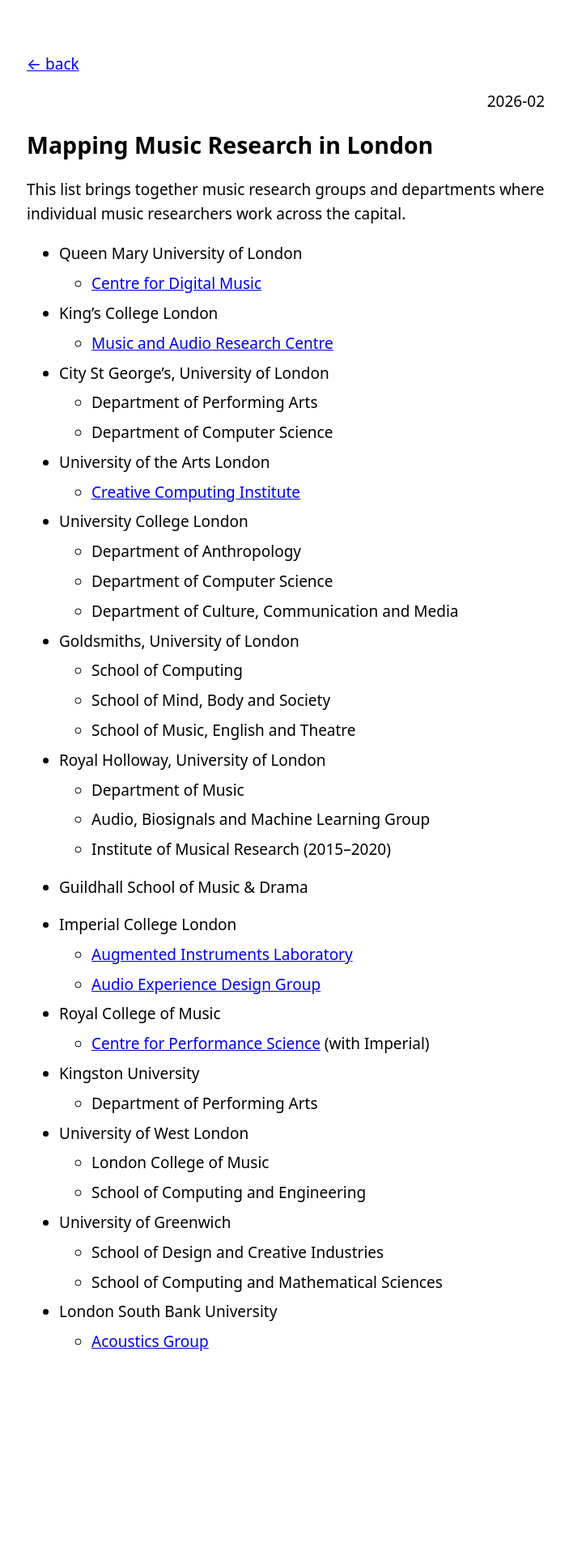
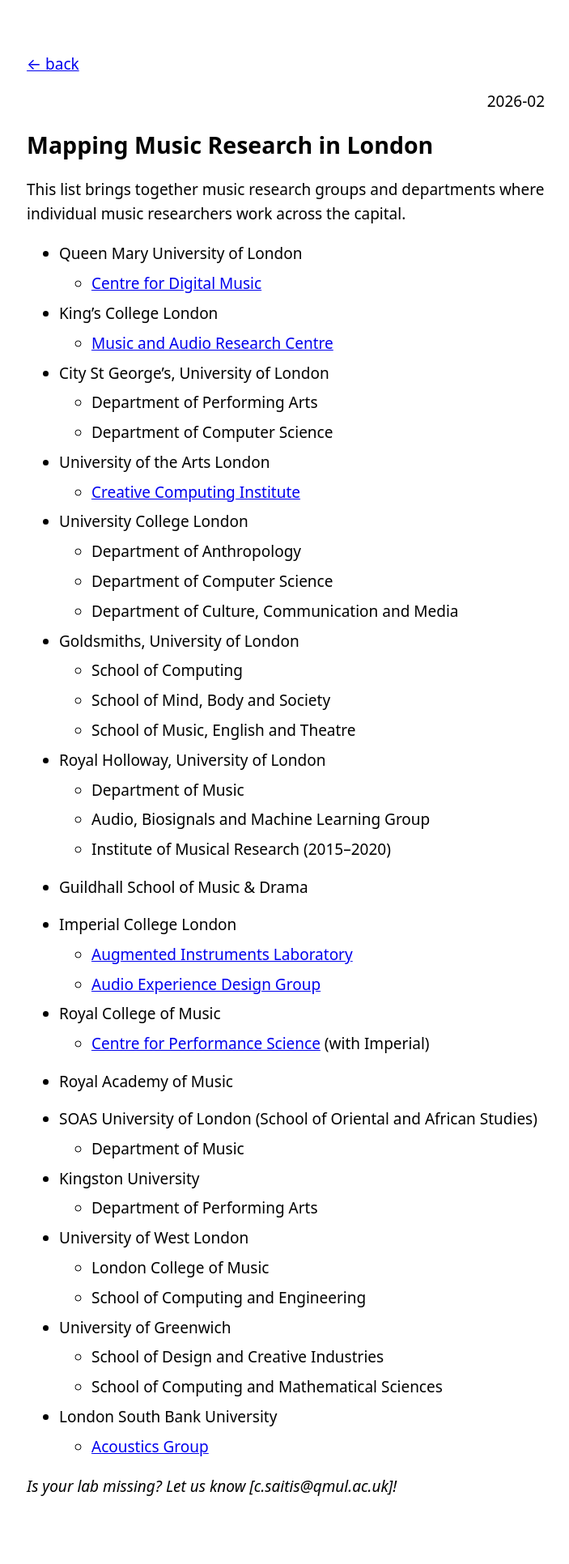
Before and after one commit to dmrn-limri/dmrn-limri.github.io, a Jekyll site: the page built from _posts/2026-02-10-mapping-music-research-london.md, in a window 1280 px wide. Shown: the whole page at 81% size, without its empty margins (287-990 px from the left). Built offline with Jekyll 4.4.1, drawn with Linux system fonts in a browser that asks for light colours; before the commit the page ends 1756 px from its top, so only the background shows below that.

Commit message:
Update 2026-02-10-mapping-music-research-london.md

```diff
--- a/_posts/2026-02-10-mapping-music-research-london.md
+++ b/_posts/2026-02-10-mapping-music-research-london.md
@@ -43,6 +43,11 @@ This list brings together music research groups and departments where individual
 * Royal College of Music
   * [Centre for Performance Science](https://performancescience.ac.uk/) (with Imperial)
 
+* Royal Academy of Music
+
+* SOAS University of London (School of Oriental and African Studies)
+  * Department of Music
+
 * Kingston University
   * Department of Performing Arts
 
@@ -56,3 +61,5 @@ This list brings together music research groups and departments where individual
 
 * London South Bank University
   * [Acoustics Group](https://lsbu-acoustics.blogspot.com/)
+
+*Is your lab missing? Let us know [c.saitis@qmul.ac.uk]!*
```
